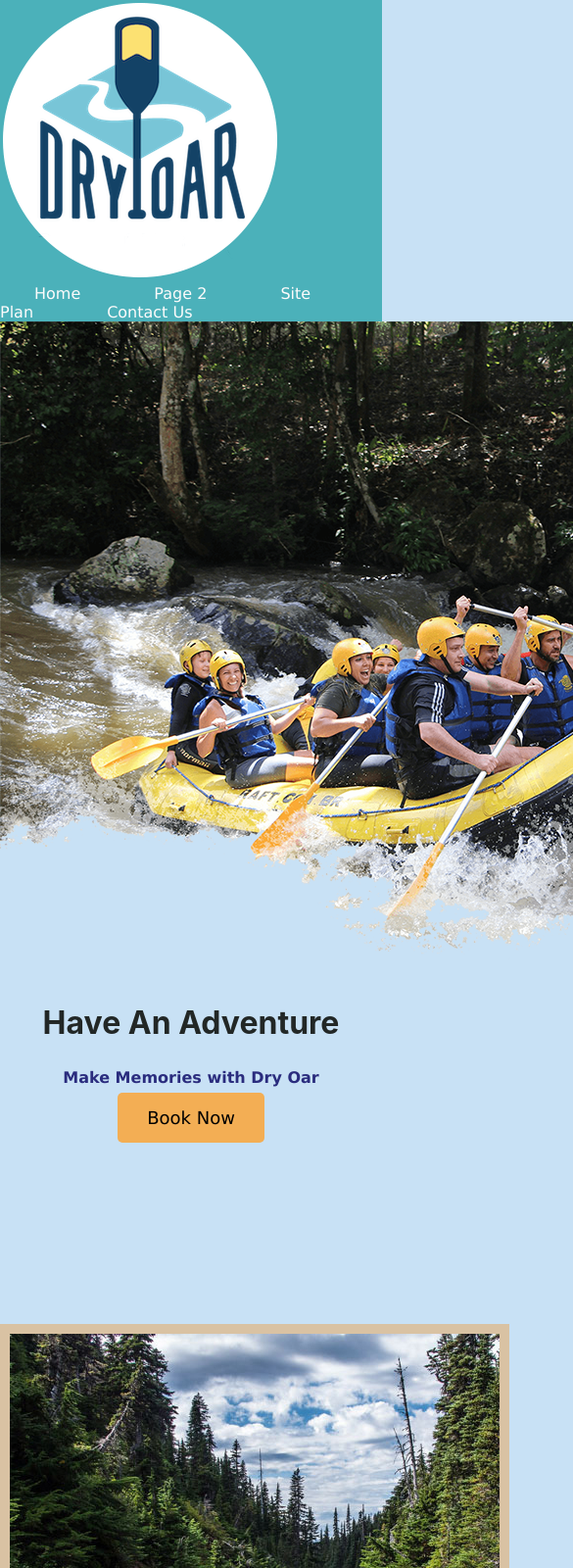
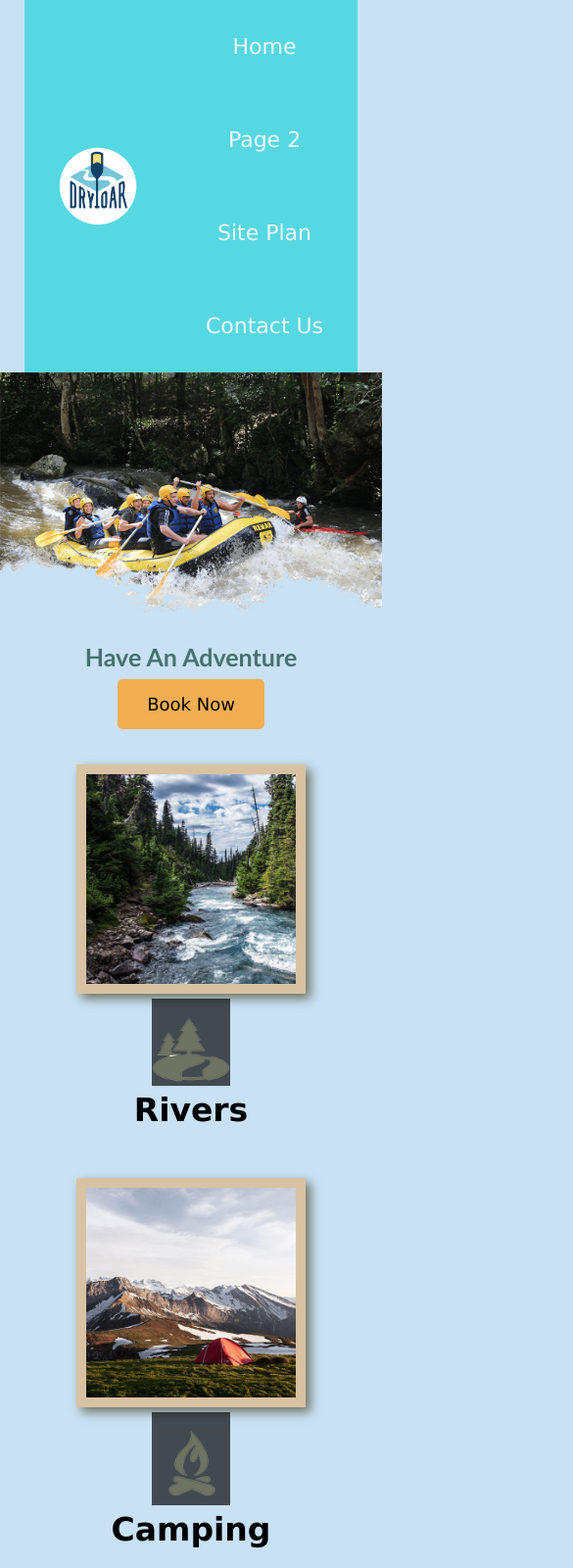
Before and after one commit to Shared23/index.html, a plain HTML site: page wwr/index.html in a window 390 px wide. Shown: the top 1600 px of the page at 98% size, 585 px wide, since content can reach past the window. Drawn offline with Linux system fonts and the light colour scheme.

Commit message:
updated.css

```diff
--- a/wwr/index.html
+++ b/wwr/index.html
@@ -1,3 +1,4 @@
+
 <!DOCTYPE html>
 <html lang="en">
 <head>
@@ -9,7 +10,6 @@
 </head>
 <body>
     <div id="content">
-        </div>
         <header>
             <a id="logo_link" href="index.html">
                 <img class="logo" src="images/logo.png" alt="Dry Oar Logo">
@@ -27,13 +27,13 @@
     </div>
     <section id="hero-msg">
         <h1 class="home-title">Have An Adventure</h1>
-            <h4>Make Memories with Dry Oar </h4>
-            <div class='button-box'>
-                <a class='book' href="rates.html">Book Now</a>
+        <h4>Make Memories with Dry Oar</h4>
+        <div class="button-box">
+            <a class="book" href="rates.html">Book Now</a>
         </div>
         </section>
     </div>
-    <main class="home-grid"> </main>
+    <main class="home-grid">
         <section class="rivers-card">
             <img class="card-img" src="images/rivers.jpg" alt="river in forest">
             <img class="icon" src="images/river_icon.png" alt="river icon">
@@ -45,8 +45,8 @@
             <h2>Camping</h2>
         </section>
         <section class="rapids-card">
-            <img class="boat" src="images/rapids.jpg" alt="rafting boat">
-            <img class="oars" src="images/oars.png" alt="oars icon">
+            <img class="card-img" src="images/rapids.jpg" alt="rafting boat">
+            <img class="icon" src="images/oars.png" alt="oars icon">
             <h2>Rapids</h2>
         </section>
         <div id="background"></div>
@@ -56,21 +56,23 @@
             <p>Enjoy the breathtaking scenery. From valleys, meadows, canyons, and high peaks; it's way more than just the rapids. It's a great way to get away from it all and relax amongst all the beauty of the great outdoors. </p>
             <a class='join' href="rivers.html">Join Us</a>
         </section>
+    </main>
         <footer>
             <h3>Dry Oar &copy; 20XX - Shared Leon</h3>
             <h3><a href="site-plan-rafting.html">Site Plan</a></h3>
             <h3><a href="contactus.html">Contact Us</a></h3>
             <div class="social">
-            <a target="_blank"  href="https://facebook.com">
+                <a target="_blank" href="https://facebook.com">
                     <img src="images/facebook.png" alt="fb icon">
                 </a>
                 <a target="_blank"  href="https://twitter.com">
                     <img src="images/twitter.png" alt="twitter icon">
                 </a>
-            <a target="_blank"  href="https://instagram.com">
+                <a target="_blank" href="https://instagram.com">
                     <img src="images/instagram.png" alt="instagram icon">
                </a>
             </div>
         </footer>
+    </div>
 </body>
 </html>
--- a/wwr/styles/style.css
+++ b/wwr/styles/style.css
@@ -1,25 +1,101 @@
+
 #content {
     max-width: 1600px;
     margin: 0 auto;
 }
+#background {
+    height: 725px;
+}
+header {
+    display: grid;
+    grid-template-columns: 150px auto;
+}
+nav {
+    display: flex;
+    justify-content: space-around;
+}
+#logo_link {
+    padding-top: 5px;
+    justify-self: center;
+    align-self: center;
+}
+#hero {
+    display: grid;
+    grid-template-columns: 1fr 3fr 1fr;
+    margin-top: -100px;
+}
+#hero-box {
+    grid-column: 1/4;
+    grid-row: 1/3;
+    z-index: -1;
+}
+#home-grid {
+    display: grid;
+    grid-template-columns: repeat(10, 1fr)
+}
+#hero-img {
+    width: 100%;
+}
+#hero-msg {
+    grid-column: 2/3;
+    grid-row: 1/2;
+    margin-top: 100px;
+}
+#hero-msg h4 {
+    color: white;
+}
+#logo_link {
+    padding-top: 5px;
+    justify-self: center;
+    align-self: center;
+}
+.logo {
+    width: 80px;
+}
+.card-img, .mountains {
+    width: 100%;
+}
+.rivers-card {
+    grid-column: 2/4;
+    grid-row: 2/3;
+}
+.camping-card {
+    grid-column: 5/7;
+    grid-row: 2/3;
+}
+.rapids-card {
+    grid-column: 8/10;
+    grid-row: 2/3;
+}
+#background {
+    grid-column: 1/11;
+    grid-row: 4/9;
+}
+.mountains {
+    grid-column: 2/7;
+    grid-row: 5/8;
+    box-shadow: 5px 5px 10px #6f7364;;
+}
+.msg {
+    grid-column: 6/10;
+    grid-row: 6/7;
+}
 body {
     background-color: #c8e1f5;
-    text-align: center;
+    font-family: Verdana, Geneva, Tahoma, sans-serif;
+    font-size: 22px;
     margin: 0;
     padding: 0;
-    font-family: Verdana, Geneva, Tahoma, sans-serif;
 }
 h2 {
     margin: 0;
 }
 header {
     text-align: left;
-    background-color:rgba(23, 157, 161, 0.7);
+    background-color:rgba(39, 213, 219, 0.7);
+    justify-self: center;
+    align-self: center;
 }
-#background {
-    height: 725px;
-}
-nav a
 #hero-msg h1 {
     color:rgb(70, 114, 110);
     text-align: center;
@@ -27,7 +103,7 @@ nav a
 #hero-msg{
     text-align: center;
 }
- h4 {
+h4 {
     text-align: center;
  }
 .button-box {
@@ -37,33 +113,38 @@ main section {
     text-align: center;
 }
 nav a:hover {
-    background-color: rgba(26, 56, 90, 0.26);
-    color: #db963c;
+    background-color: rgba(36, 136, 75, 0.26);
+    color: #d4734c;
 }
 .icon {
-    background-color: rgba(0, 0, 0, 0.671);
+    padding-top: 15px;
+    width: 80px;
+    background-color: #000000ab;
 }
 nav a {
     text-align: center;
-    color: #fcfbfb;
+    color: #f8f5f5;
     text-decoration: none;
     padding: 35px;
 }
 footer {
     background-color: rgb(35, 36, 48);
-    text-align: left;
-    margin: 0 auto;
+    padding: 25px 50px;
+    margin-top: 200px;
+    display: flex;
+    justify-content: space-around;
+    align-items: center;
 }
 .home-title {
-    font-family: -apple-system, BlinkMacSystemFont, 'Segoe UI', Roboto, Oxygen, Ubuntu, Cantarell, 'Open Sans', 'Helvetica Neue', sans-serif;
-    color:rgba(224, 8, 8, 0.075);
+    font-family: 'Lucida Sans', 'Lucida Sans Regular', 'Lucida Grande', 'Lucida Sans Unicode', Geneva, Verdana, sans-serif;
+    color:rgba(231, 31, 31, 0.075);
     font-size: 2em;
 }
 h1 {
-    color: blue
+    color: rgb(25, 25, 110)
 }
 h4 {
-    color: rgb(42, 44, 126);
+    color: rgb(38, 158, 74);
 }
 .book {
     text-decoration: none;
@@ -71,20 +152,20 @@ h4 {
 }
 .join {
     text-align: center;
-    color:blue;
+    color:rgb(6, 6, 100);
     text-decoration: none;
     padding: 35px;
 }
 .book:hover {
-    color:rgb(6, 122, 55)
+    color:rgb(18, 92, 8)
 }
 .join:hover {
-    color:rgb(33, 134, 23)
+    color:rgb(13, 77, 8)
 }
 .msg {
-    color: rgb(21, 83, 36);
+    color: rgb(36, 18, 141);
     padding: 35px;
-    line-height: 1.5em;
+    box-shadow: 5px 5px 10px #91e08a;
 }
 .msg p {
     color:rgb(15, 146, 207);
@@ -92,10 +173,11 @@ h4 {
     font-size: .8em;
 }
 footer h3 {
-    color:rgb(128, 65, 153)
+    color:rgb(128, 65, 153);
+    text-decoration: underline;
 }
 footer a {
-    color:rgb(148, 40, 103);
+    color: rgb(148, 40, 103);
     text-decoration: none;
 }
 footer a:hover {
@@ -112,20 +194,22 @@ footer a:hover {
 }
 .card-img {
     border: 10px solid #d9c2a3;
-
+    transition: transform .5s;
+    box-shadow: 5px 5px 10px #6f7364;
 }
 main section img {
     box-sizing: border-box;
+}
+.card-img:hover {
+    opacity: .6;
+    transform: scale(1.1);
 }
 .home-title {
     margin-top: 10px;
 }
 .rivers-card, .camping-card, .rapids-card {
- margin: 200px 0;
- }
- footer {
-     margin-top: 200px;
-     padding: 25px 50px;
+    margin: 50px auto;
+    width: 60%;
  }
  footer .social img {
      padding-top: 15px;
@@ -133,6 +217,47 @@ main section img {
  .home-title {
     font-size: 2em;
     color: rgb(34, 39, 38);
-     font-style: Copperplate Gothic Light, oblique;
-     margin-top: 10px;
+    font-family: 'Trebuchet MS', 'Lucida Sans Unicode', 'Lucida Grande', 'Lucida Sans', Arial, sans-serif;
+    margin-top: 10px;
  }
+ @media screen and (max-width: 900px) {
+    #hero, .home-grid {
+        display: block;
+        height: auto;
+    }
+    nav, footer {
+        flex-direction: column;
+    }
+    nav a {
+        display: block;
+        padding: 35px;
+    }
+    #hero {
+        margin-top: 0;
+    }
+    #hero-msg {
+        margin-top: 0;
+    }
+    #hero-msg h4 {
+        display: none;
+    }
+    .home-title {
+        font-size: 25px;
+        color: #6f7364;
+    }
+    .rivers-card, .camping-card, .rapids-card {
+        margin: 50px auto;
+        width: 60%;
+    }
+    #background {
+        display: none;
+    }
+    .mountains, .msg {
+        width: 80%;
+        display: block;
+        margin: 0 auto;
+    }
+    footer {
+        margin-top: 25px;
+    }
+}
```
Also changed, not shown: personal_site/color&font/color.txt (added), 1 other file. Lines whose indentation alone changed are shown as unchanged.
